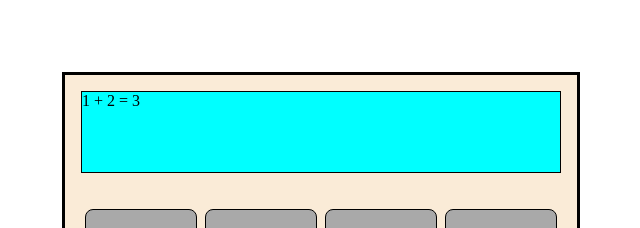
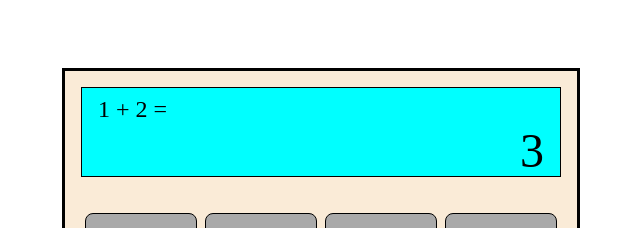
Before and after one commit to rchang0226/calculator, a plain HTML site: page index.html in a window 1280 px wide. Shown: the top 228 px of the page, without its empty margins (319-959 px from the left). Drawn offline with Linux system fonts and the light colour scheme.

Commit message:
Change screen styling

```diff
--- a/index.html
+++ b/index.html
@@ -12,8 +12,8 @@
     <div class="container">
         <div class="display">
             <div class="screen">
-                <span class="preview">1 + 2 = </span>
-                <span class="answer">3</span>
+                <div class="preview">1 + 2 = </div>
+                <div class="answer">3</div>
             </div>
         </div>
         <div class="buttons">
--- a/style.css
+++ b/style.css
@@ -20,10 +20,26 @@ body {
 }
 
 .screen {
+    display: flex;
+    flex-direction: column;
     background-color: aqua;
     border: .1rem solid black;
     flex: 1;
     height: 10vh;
+    padding-left: 1rem;
+    padding-right: 1rem;
+    padding-top: 0.5rem;
+}
+
+.answer {
+    text-align: right;
+    flex: 2;
+    font-size: 3rem;
+}
+
+.preview {
+    flex: 1;
+    font-size: 1.5rem;
 }
 
 /* Calculator buttons*/
```
